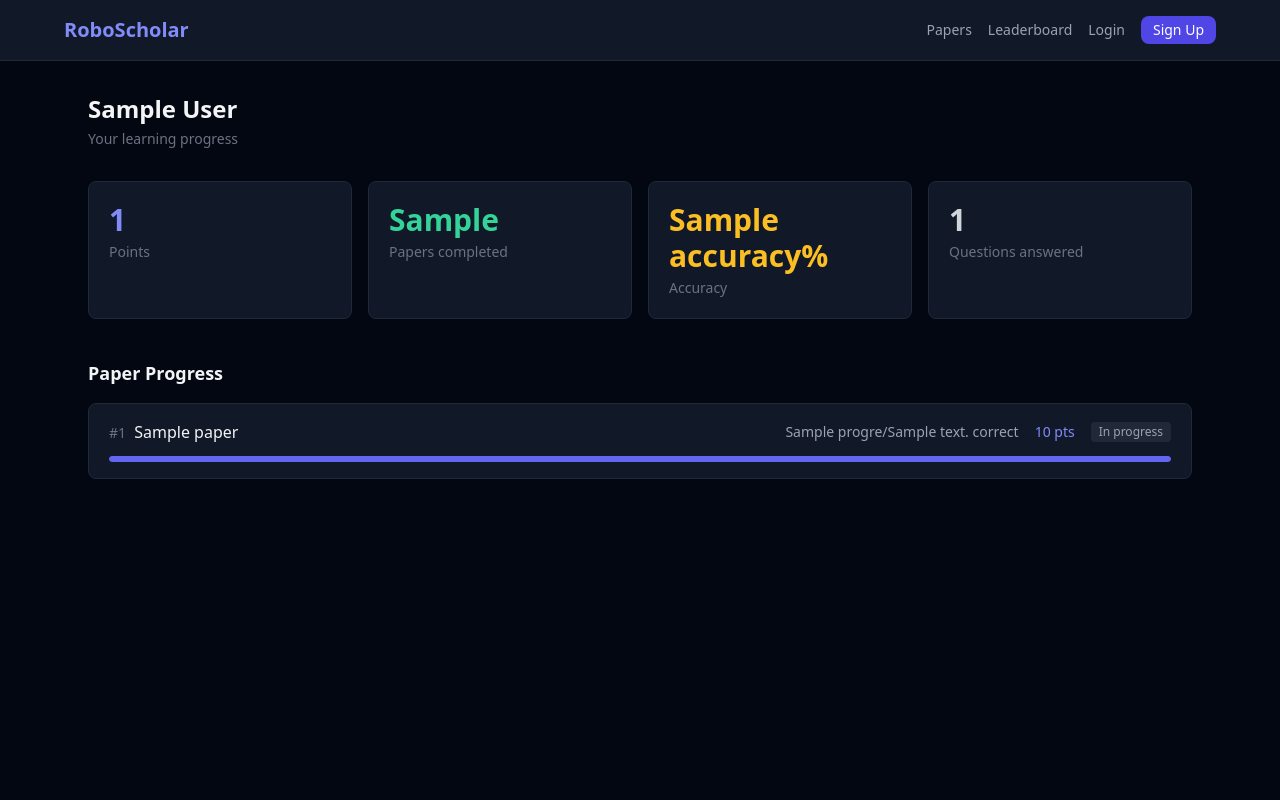
After one commit to lukehot/roboscholar, a FastAPI app: template app/templates/dashboard.html in a window 1280 px wide. The commit adds this page. Run offline with FastAPI, Linux system fonts and the light colour scheme; the template is opened without the code that fills it: most values are stand-ins (such as "Sample title", 1, 10 or a date in 2020); some libraries are stand-ins or nearby versions.

Commit message:
Add dashboard and leaderboard
- Personal dashboard showing points, papers completed, accuracy, questions answered
- Per-paper progress with progress bars and completion status
- Public leaderboard ranked by points with accuracy and paper counts
- Leaderboard link in nav bar (visible to all)
- Dashboard link in nav bar (logged-in users only)

Co-Authored-By: Claude Opus 4.6 <noreply@anthropic.com>

```diff
--- a/app/main.py
+++ b/app/main.py
@@ -232,3 +232,105 @@ async def quiz_submit(
         is_correct=is_correct,
         points_earned=points_earned,
     ))
+
+
+# --- Dashboard ---
+
+@app.get("/dashboard", response_class=HTMLResponse)
+async def dashboard(request: Request):
+    user = get_current_user(request)
+    if not user:
+        return RedirectResponse("/login", status_code=303)
+
+    admin = get_admin_client()
+    db = get_client()
+
+    # Get user's progress across all papers
+    progress = (
+        admin.table("user_paper_progress")
+        .select("*")
+        .eq("user_id", user["id"])
+        .order("paper_number")
+        .execute().data
+    )
+
+    # Get paper titles for display
+    paper_numbers = [p["paper_number"] for p in progress]
+    papers_map = {}
+    if paper_numbers:
+        papers = db.table("papers").select("number, title, slug").in_("number", paper_numbers).execute().data
+        papers_map = {p["number"]: p for p in papers}
+
+    # Attach paper info to progress
+    for p in progress:
+        p["paper"] = papers_map.get(p["paper_number"], {})
+
+    # Get user profile
+    profile = admin.table("profiles").select("*").eq("id", user["id"]).execute().data
+    profile = profile[0] if profile else {"username": user.get("email", ""), "display_name": "Scholar"}
+
+    # Stats
+    total_points = sum(p["points"] for p in progress)
+    papers_completed = sum(1 for p in progress if p["completed"])
+    total_correct = sum(p["questions_correct"] for p in progress)
+    total_answered = sum(p["questions_answered"] for p in progress)
+    accuracy = round(total_correct / total_answered * 100) if total_answered else 0
+
+    return templates.TemplateResponse("dashboard.html", _ctx(
+        request,
+        profile=profile,
+        progress=progress,
+        total_points=total_points,
+        papers_completed=papers_completed,
+        total_correct=total_correct,
+        total_answered=total_answered,
+        accuracy=accuracy,
+    ))
+
+
+# --- Leaderboard ---
+
+@app.get("/leaderboard", response_class=HTMLResponse)
+async def leaderboard(request: Request):
+    admin = get_admin_client()
+
+    # Aggregate points per user
+    all_progress = admin.table("user_paper_progress").select("user_id, points, questions_correct, questions_answered, completed").execute().data
+
+    # Group by user
+    user_stats: dict[str, dict] = {}
+    for p in all_progress:
+        uid = p["user_id"]
+        if uid not in user_stats:
+            user_stats[uid] = {"points": 0, "correct": 0, "answered": 0, "completed": 0}
+        user_stats[uid]["points"] += p["points"]
+        user_stats[uid]["correct"] += p["questions_correct"]
+        user_stats[uid]["answered"] += p["questions_answered"]
+        user_stats[uid]["completed"] += 1 if p["completed"] else 0
+
+    # Get profiles for all users
+    if user_stats:
+        profiles = admin.table("profiles").select("id, username, display_name").in_("id", list(user_stats.keys())).execute().data
+        profiles_map = {p["id"]: p for p in profiles}
+    else:
+        profiles_map = {}
+
+    # Build ranked list
+    rankings = []
+    for uid, stats in user_stats.items():
+        profile = profiles_map.get(uid, {"username": "unknown", "display_name": "Unknown"})
+        accuracy = round(stats["correct"] / stats["answered"] * 100) if stats["answered"] else 0
+        rankings.append({
+            "username": profile.get("display_name") or profile.get("username", "Unknown"),
+            "points": stats["points"],
+            "papers_completed": stats["completed"],
+            "accuracy": accuracy,
+            "total_answered": stats["answered"],
+        })
+
+    rankings.sort(key=lambda x: x["points"], reverse=True)
+
+    return templates.TemplateResponse("leaderboard.html", _ctx(
+        request,
+        rankings=rankings,
+    ))
--- a/app/templates/base.html
+++ b/app/templates/base.html
@@ -13,6 +13,7 @@
             <a href="/" class="text-xl font-bold text-indigo-400">RoboScholar</a>
             <div class="flex items-center gap-4 text-sm text-gray-400">
                 <a href="/" class="hover:text-white">Papers</a>
+                <a href="/leaderboard" class="hover:text-white">Leaderboard</a>
                 {% if user %}
                 <a href="/dashboard" class="hover:text-white">Dashboard</a>
                 <a href="/logout" class="hover:text-white">Logout</a>
--- /dev/null
+++ b/app/templates/dashboard.html
@@ -0,0 +1,66 @@
+{% extends "base.html" %}
+{% block title %}Dashboard - RoboScholar{% endblock %}
+{% block content %}
+<div class="mb-8">
+    <h1 class="text-2xl font-bold mb-1">{{ profile.display_name or profile.username }}</h1>
+    <p class="text-gray-500 text-sm">Your learning progress</p>
+</div>
+
+<!-- Stats cards -->
+<div class="grid grid-cols-2 md:grid-cols-4 gap-4 mb-10">
+    <div class="bg-gray-900 border border-gray-800 rounded-lg p-5">
+        <p class="text-3xl font-bold text-indigo-400">{{ total_points }}</p>
+        <p class="text-sm text-gray-500 mt-1">Points</p>
+    </div>
+    <div class="bg-gray-900 border border-gray-800 rounded-lg p-5">
+        <p class="text-3xl font-bold text-emerald-400">{{ papers_completed }}</p>
+        <p class="text-sm text-gray-500 mt-1">Papers completed</p>
+    </div>
+    <div class="bg-gray-900 border border-gray-800 rounded-lg p-5">
+        <p class="text-3xl font-bold text-amber-400">{{ accuracy }}%</p>
+        <p class="text-sm text-gray-500 mt-1">Accuracy</p>
+    </div>
+    <div class="bg-gray-900 border border-gray-800 rounded-lg p-5">
+        <p class="text-3xl font-bold text-gray-300">{{ total_answered }}</p>
+        <p class="text-sm text-gray-500 mt-1">Questions answered</p>
+    </div>
+</div>
+
+<!-- Paper progress -->
+<h2 class="text-lg font-semibold mb-4">Paper Progress</h2>
+
+{% if progress %}
+<div class="space-y-3">
+    {% for p in progress %}
+    <a href="/papers/{{ p.paper.slug }}" class="block bg-gray-900 border border-gray-800 rounded-lg px-5 py-4 hover:bg-gray-800 transition">
+        <div class="flex items-center justify-between gap-4">
+            <div class="min-w-0">
+                <span class="text-gray-500 text-sm">#{{ p.paper_number }}</span>
+                <span class="font-medium text-gray-100 ml-1">{{ p.paper.title or 'Paper #' ~ p.paper_number }}</span>
+            </div>
+            <div class="flex items-center gap-4 flex-shrink-0">
+                <span class="text-sm text-gray-400">{{ p.questions_correct }}/{{ p.questions_answered }} correct</span>
+                <span class="text-sm font-medium text-indigo-400">{{ p.points }} pts</span>
+                {% if p.completed %}
+                <span class="text-xs bg-emerald-900 text-emerald-300 px-2 py-0.5 rounded">Done</span>
+                {% else %}
+                <span class="text-xs bg-gray-800 text-gray-400 px-2 py-0.5 rounded">In progress</span>
+                {% endif %}
+            </div>
+        </div>
+        <!-- Progress bar -->
+        <div class="mt-3 h-1.5 bg-gray-800 rounded-full overflow-hidden">
+            {% set pct = (p.questions_answered / 3 * 100) | int %}
+            <div class="h-full rounded-full {% if p.completed %}bg-emerald-500{% else %}bg-indigo-500{% endif %}"
+                 style="width: {{ [pct, 100] | min }}%"></div>
+        </div>
+    </a>
+    {% endfor %}
+</div>
+{% else %}
+<div class="bg-gray-900 border border-gray-800 rounded-lg p-8 text-center">
+    <p class="text-gray-500 mb-4">You haven't started any quizzes yet.</p>
+    <a href="/" class="text-indigo-400 hover:text-indigo-300">Browse papers to get started</a>
+</div>
+{% endif %}
+{% endblock %}
```
Also changed, not shown: app/templates/leaderboard.html (added, +55 -0 lines), 2 other files.
